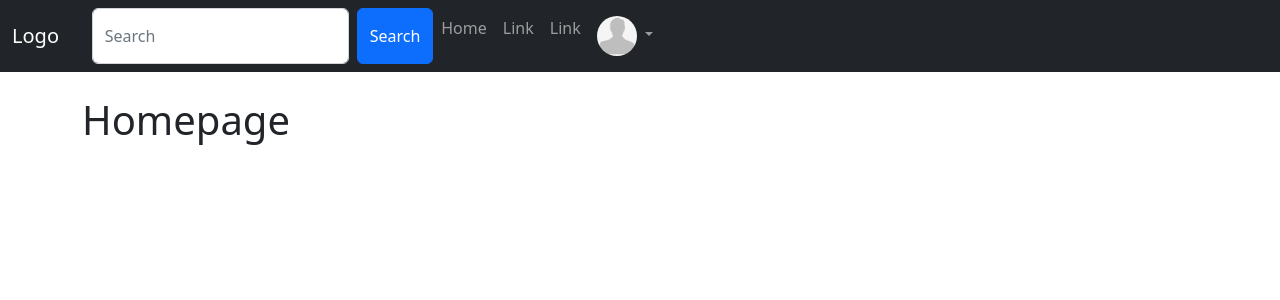
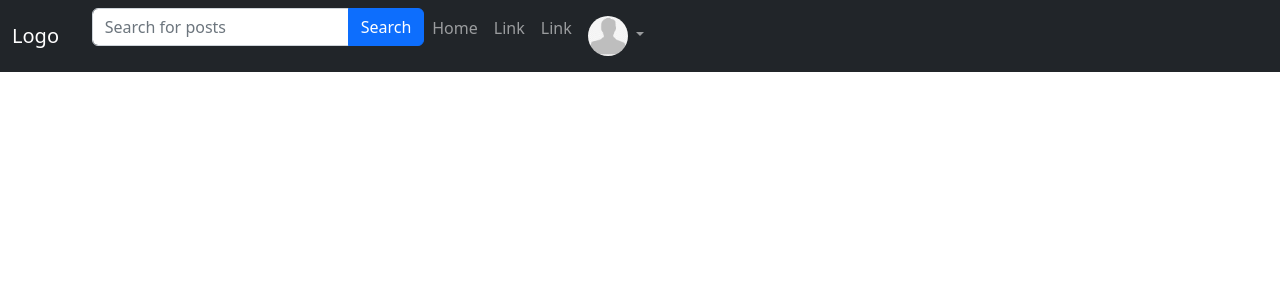
Before and after one commit to JamilRayhan/Social-Media-Project, a Django app: page / in a window 1280 px wide. Shown: the top 300 px of the page. Run offline with Django 4.2, Linux system fonts and the light colour scheme; a user stored in the database is signed in; data comes from the database, SQL or seed files in the repository; some libraries are stand-ins or nearby versions.

Commit message:
search init

```diff
--- a/App_Post/views.py
+++ b/App_Post/views.py
@@ -1,7 +1,12 @@
 from django.shortcuts import render
 from django.shortcuts import HttpResponse
 from django.contrib.auth.decorators import login_required
+from App_Login.models import UserProfile
+from django.contrib.auth.models import User
 # Create your views here.
 @login_required
 def home(request):
-    return render(request,'App_Post/home.html',context={'title':'News Feed'})
+    if request.method=='GET':
+        search = request.GET.get('search',  ' ')
+        result= User.objects.filter(username__icontains=search)
+    return render(request,'App_Post/home.html',context={'title':'News Feed','search':search,'result':result})
--- a/templates/App_Post/home.html
+++ b/templates/App_Post/home.html
@@ -7,5 +7,17 @@
 {% endblock  %}
 
 {% block body_block %}
-<h1>Homepage</h1>
-{% endblock  %}
+    {% for user in result  %}
+        <div class="row">
+            <div class="col-sm-1">
+                <a class="dropdown-item" href="{% url 'App_Login:profile' %}"><img src="/media/{{user.user_profile.profile_pic}}" width= '50px' height="50px"></a>
+            </div>
+            <div class="col-sm-11">
+                @{{user.username}} <br>
+                {{user.user_profile.full_name}}
+            </div>
+        </div>
+
+
+    {% endfor %}
+{% endblock %}
--- a/templates/navbar.html
+++ b/templates/navbar.html
@@ -23,10 +23,12 @@
       <ul class="navbar-nav ">
 
         &nbsp;&nbsp;&nbsp;&nbsp;
-        <form class="d-flex" method= "GET">
-          <input class="form-control me-2" name="search" type="text" placeholder="Search">
-          <button class="btn btn-primary" type="button">Search</button>
-        </form>
+        <form method="get" action="{% url 'App_Post:home' %}">
+          <div class="input-group mb-3">
+              <input type="text" class="form-control" placeholder="Search for posts" name="search">
+              <button class="btn btn-primary" type="submit">Search</button>
+          </div>
+      </form>
 
         <li class="nav-item">
           <a class="nav-link" href="{% url 'App_Post:home' %}">Home</a>
```
